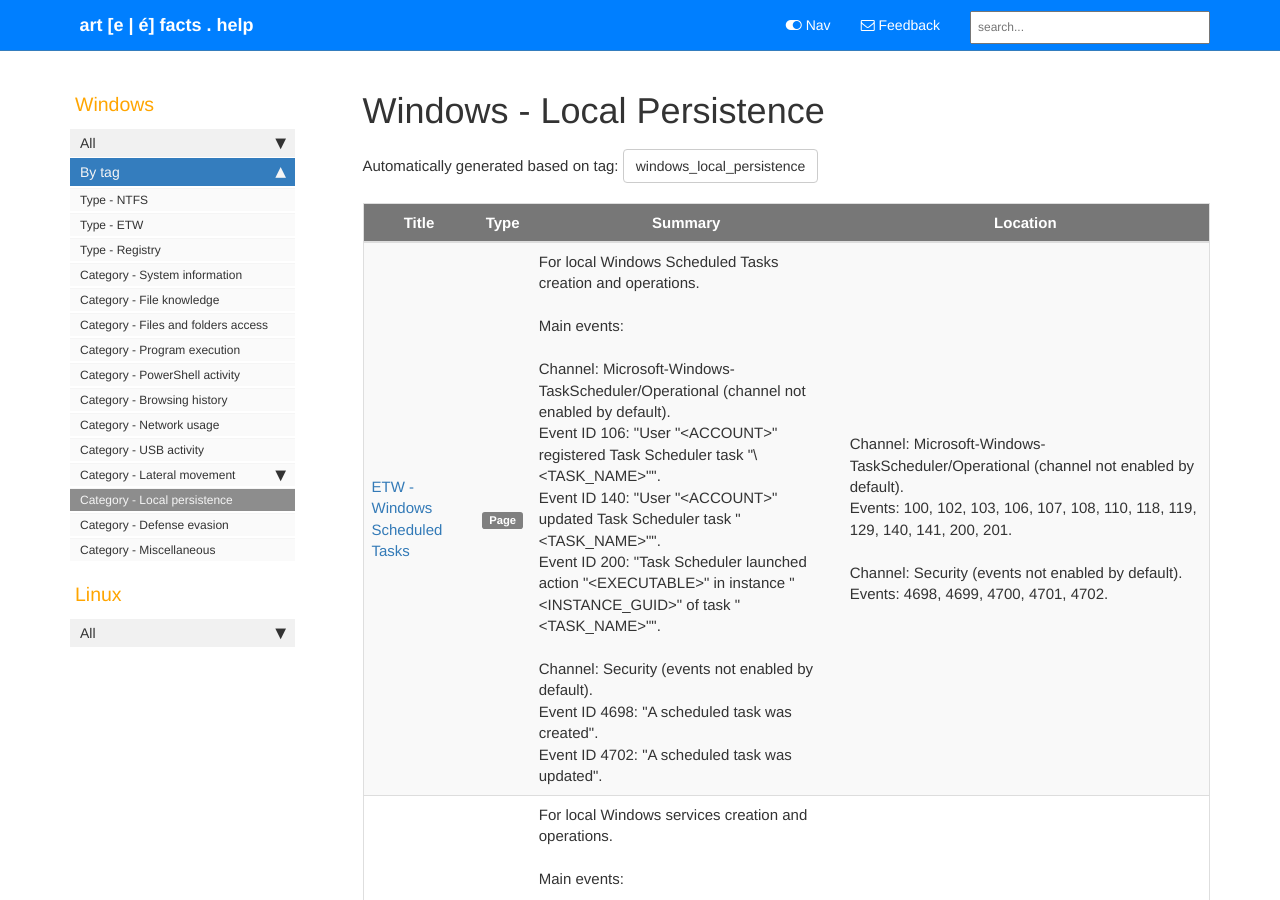
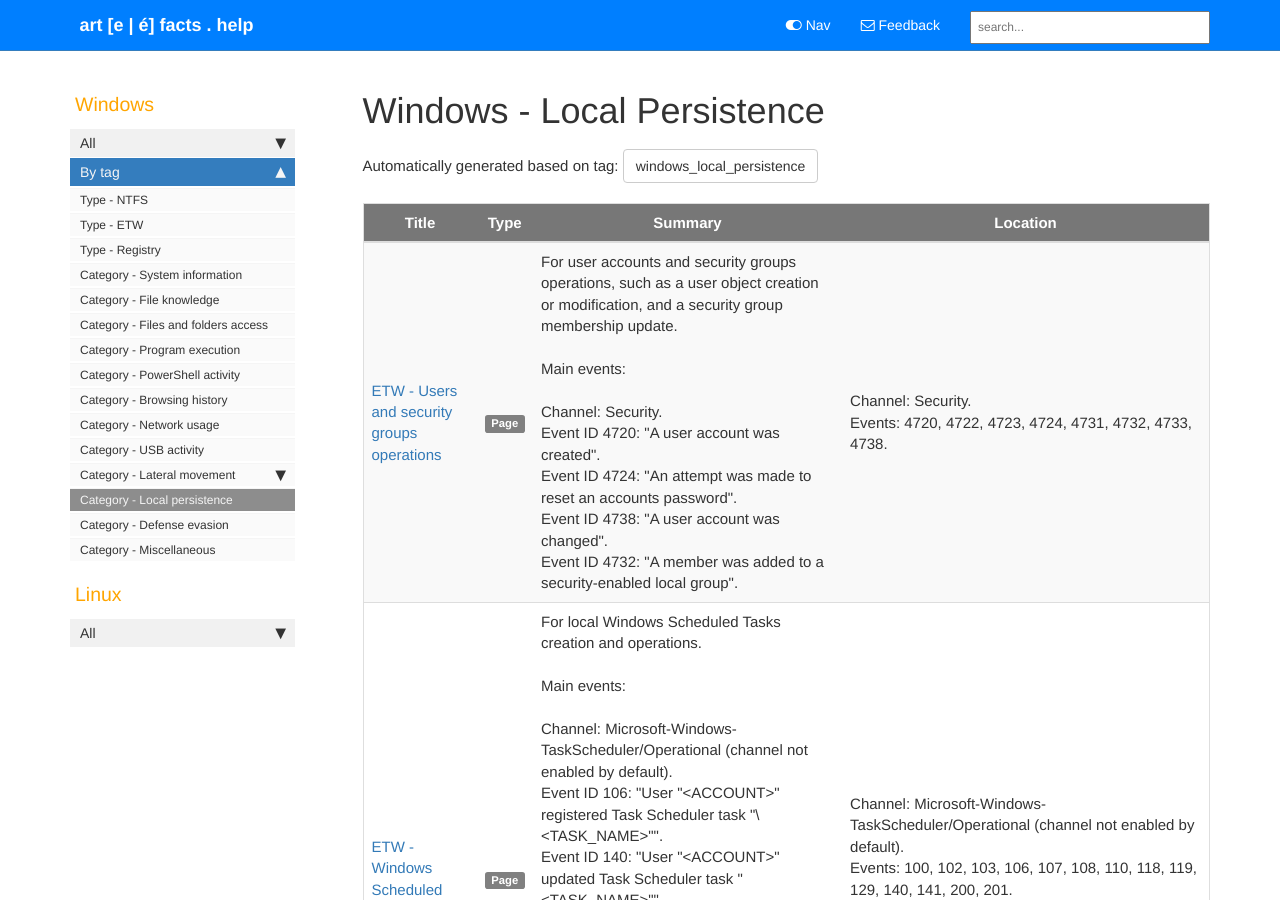
Before and after one commit to Qazeer/artefacts.help, a Jekyll site: the page built from pages/tags/tag_windows_local_persistence.md, in a window 1280 px wide and 900 px high. Built offline with Jekyll 4.4.1, drawn with Linux system fonts in a browser that asks for light colours; our own code applies the rules of GitHub Pages for plain Markdown files; comment, search, counter and statistics services are not loaded; part of the change alters nothing that is shown.

Commit message:
[Artefact] ETW Users and groups - init

```diff
--- a/_data/sidebars/sidebar.yml
+++ b/_data/sidebars/sidebar.yml
@@ -96,6 +96,10 @@ entries:
           url: /windows_etw_remote_desktop_rdg_host.html
           output: web
 
+      - title: Users and security groups
+        url: /windows_etw_users_and_groups.html
+        output: web
+
       - title: Process creation
         url: /windows_etw_process_creation.html
         output: web
@@ -104,7 +108,7 @@ entries:
         url: /windows_etw_powershell.html
         output: web
 
-      - title: Network shares access
+      - title: Network shares
         url: /windows_etw_network_shares.html
         output: web
 
--- /dev/null
+++ b/pages/windows/etw_users_and_groups.md
@@ -0,0 +1,51 @@
+---
+title: ETW - Users and security groups operations
+summary: 'For user accounts and security groups operations, such as a user object creation or modification, and a security group membership update.\n\nMain events:\n\nChannel: Security.\nEvent ID 4720: "A user account was created".\nEvent ID 4724: "An attempt was made to reset an accounts password".\nEvent ID 4738: "A user account was changed".\nEvent ID 4732: "A member was added to a security-enabled local group".'
+keywords: ''
+tags:
+  - windows_etw
+  - windows_system_information
+  - windows_local_persistence
+location: 'Channel: Security.\nEvents: 4720, 4722, 4723, 4724, 4731, 4732, 4733, 4738.'
+last_updated: 2024-01-21
+sidebar: sidebar
+permalink: windows_etw_users_and_groups.html
+folder: windows
+---
+
+### User operations Windows events
+
+| Channel | Conditions | Events |
+|---------|------------|--------|
+| `Security` | Default configuration. | Event `4720: A user account was created`. <br><br> Logged whenever a local account is created. <br><br> Information of interest: <br> - Domain, username, and `Logon ID` of the account that created the user. <br> - Domain, `SamAccountName`, `SID`, `UserPrincipalName`, `PrimaryGroupId`, and other user object properties of the created user. <br><br> Legacy: <br> Event `624: User Account Created`. |
+| `Security` | Default configuration. | Event `4722: A user account enabled`. <br><br> Always logged after an event `4720`. <br><br> Information of interest: <br> - Domain, username, and `Logon ID` of the account that created the user. <br> - Domain, `SamAccountName`, and `SID` of the created user. <br><br> Legacy: <br> Event `626: User Account Enabled`. |
+| `Security` | Default configuration for success. <br><br> Failures logged only if `Audit User Account Management` is set to `(Success), Failure`. | Event `4723: An attempt was made to change an account's password`. <br><br> Logged as a success (`Audit Success`) if the user did change the target user password (which requires to enter the target user current password). <br><br> Otherwise reported as a failure (`Audit Failure`) if failures are logged and an error occurred (wrong current password given, new password fails to meet the password policy, etc.). <br><br> Information of interest: <br> - Domain, username and `Logon ID` of the user that performed the password change. <br> - Domain, username, and `SID` of the target user whose password was changed. <br><br> Legacy: <br> Event `627: Change Password Attempt`. |
+| `Security` | Default configuration for success. <br><br> Failures logged only if `Audit User Account Management` is set to `(Success), Failure`. | Event `4724: An attempt was made to reset an accounts password`. <br><br> Logged as a success (`Audit Success`) if the user did reset the target user password (which requires elevated rights for local accounts). <br><br> Otherwise reported as a failure (`Audit Failure`) if failures are logged and the new password failed to meet the password policy. A Failure event is NOT generated if the user gets an `Access Denied` error while attempting the password reset. <br><br> Information of interest: <br> - Domain, username, and `Logon ID` of the user that performed the password change. <br> - Domain, username, and `SID` of the target user whose password was reset. <br><br> Legacy: <br> Event `628: User Account password set`. |
+| `Security` | Default configuration. | Event `4738: A user account was changed`. <br><br> Logged whenever an user object attribute is modified. For each change, a separate `4738` event will be generated. <br><br> Only a subset of attributes are displayed / logged in the event. If a change is made to an attribute that is not listed in the event, an event `4738` will be generated with all listed field set to `-`. <br><br> The `security descriptor`, and thus the `Discretionary Access Control List` (`DACL`), of an user is not listed in the `4738` event. An update to an account's `DACL` will thus generate an event `4738` with all listed attributes set to `-`, making it impossible to detect the `DACL` update through this event alone. <br><br> In case of a password change, the timestamp update of the `PasswordLastSet` field will be logged in the event. <br><br> Information of interest: <br> - Domain, username, and `Logon ID` of the user that performed the property change. <br> - Domain, username, and `SID` of the target user whose attribute was updated. <br><br> Legacy: <br> Event `642: User Account Changed`. |
+
+### Security group operations Windows events
+
+| Channel | Conditions | Events |
+|---------|------------|--------|
+| `Security` | Default configuration. | Event `4731: A security-enabled local group was created`. <br><br> Logged whenever a new security local group is created. <br><br> Information of interest: <br> - Domain, username, and `Logon ID` of the user that created the group. <br> - Domain, name, `SamAccountName`, and `SID` of the created group. <br><br> Legacy: <br> Event `636: Security Enabled Local Group Member Added`. |
+| `Security` | Default configuration. | Event `4732: A member was added to a security-enabled local group`. <br><br> Logged whenever an account is added to a local security group. <br><br> Information of interest: <br> - Domain, username, and `Logon ID` of the user that performed the action. <br> - Target group and added user's domain and username. <br><br> Legacy: <br> Event `636: Security Enabled Local Group Member Added`. |
+| `Security` | Default configuration. | Event `4733: A member was removed from a security-enabled local group`. <br><br> Logged whenever an account is removed from a local security group. <br><br> Information of interest: <br> - Domain, username, and `Logon ID` of the user that performed the action. <br> - Target group and added user's domain and username. <br><br> Legacy: <br> Event `636: Security Enabled Local Group Member Added`. |
+
+
+### References
+
+  - [4720(S): A user account was created](https://learn.microsoft.com/en-us/windows/security/threat-protection/auditing/event-4720)
+
+  - [4722(S): A user account was enabled](https://learn.microsoft.com/en-us/windows/security/threat-protection/auditing/event-4722)
+
+  - [4723(S, F): An attempt was made to change an account's password](https://learn.microsoft.com/en-us/windows/security/threat-protection/auditing/event-4723)
+
+  - [4724(S, F): An attempt was made to reset an account's password](https://learn.microsoft.com/en-us/windows/security/threat-protection/auditing/event-4724)
+
+  - [4738(S): A user account was changed](https://learn.microsoft.com/en-us/windows/security/threat-protection/auditing/event-4738)
+
+  - [4731(S): A security-enabled local group was created](https://learn.microsoft.com/en-us/windows/security/threat-protection/auditing/event-4731)
+
+  - [4732(S): A member was added to a security-enabled local group](https://learn.microsoft.com/en-us/windows/security/threat-protection/auditing/event-4732)
+
+  - [4733(S): A member was removed from a security-enabled local group](https://learn.microsoft.com/en-us/windows/security/threat-protection/auditing/event-4733)
```
